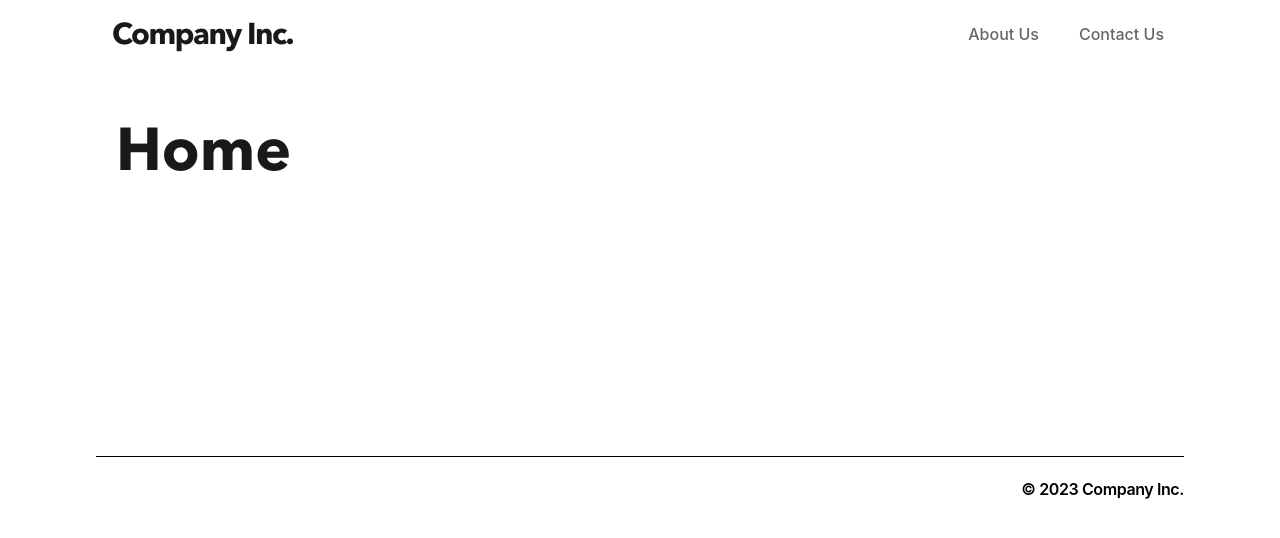
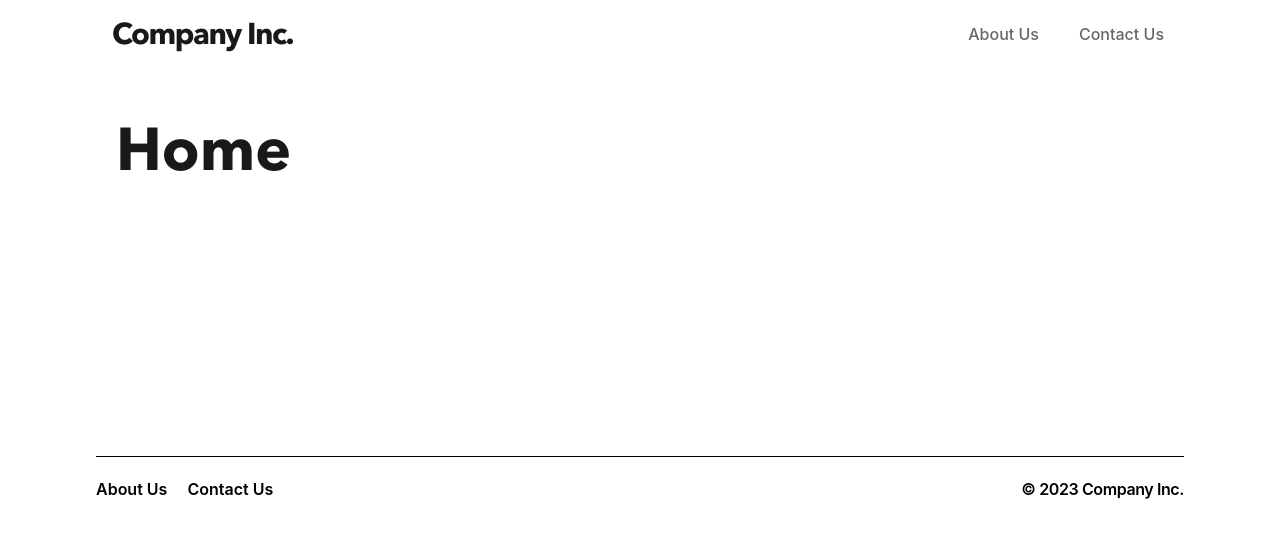
Before and after one commit to jea-ms/laravel-101, a Next.js app in the folder client/: page / in a window 1280 px wide. Shown: the top 538 px of the page. Built offline with nearby package versions, Linux system fonts and the light colour scheme.

Commit message:
relocate links to footer

```diff
--- a/client/components/Footer.jsx
+++ b/client/components/Footer.jsx
@@ -6,6 +6,23 @@ const Footer = () => {
             <div className="max-w-6xl xl:max-w-6xl mx-auto divide-y divide-gray-200 px-4 sm:px-6 md:px-8">
                 <div className="flex flex-col-reverse justify-between pt-5 pb-4 border-t lg:flex-row bg-top border-black">
                     <ul className="flex flex-col space-y-2 lg:mb-0 sm:space-y-0 sm:space-x-5 sm:flex-row">
+                        <li>
+                            <Link
+                                href="/about"
+                                className="text-md text-black transition-colors duration-300 hover:text-deep-purple-accent-400 font-semibold"
+                            >
+                                About Us
+                            </Link>
+
+                        </li>
+                        <li>
+                            <Link
+                                href="/contact"
+                                className="text-md text-black transition-colors duration-300 hover:text-deep-purple-accent-400 font-semibold"
+                            >
+                                Contact Us
+                            </Link>
+                        </li>
                     </ul>
                     <ul className="flex flex-col mb-3 space-y-2 lg:mb-0 sm:space-y-0 sm:space-x-5 sm:flex-row">
                         <Link
```
